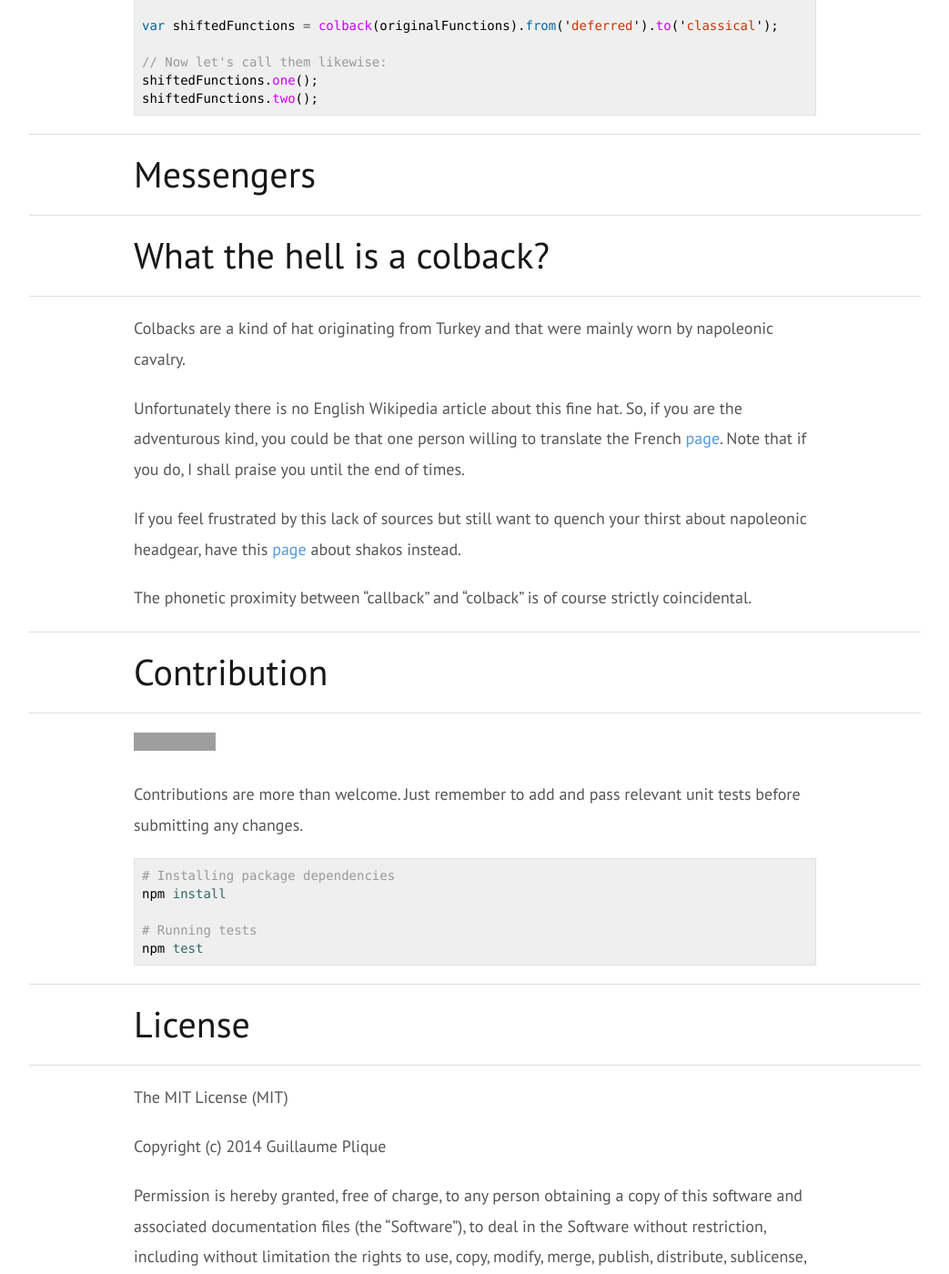
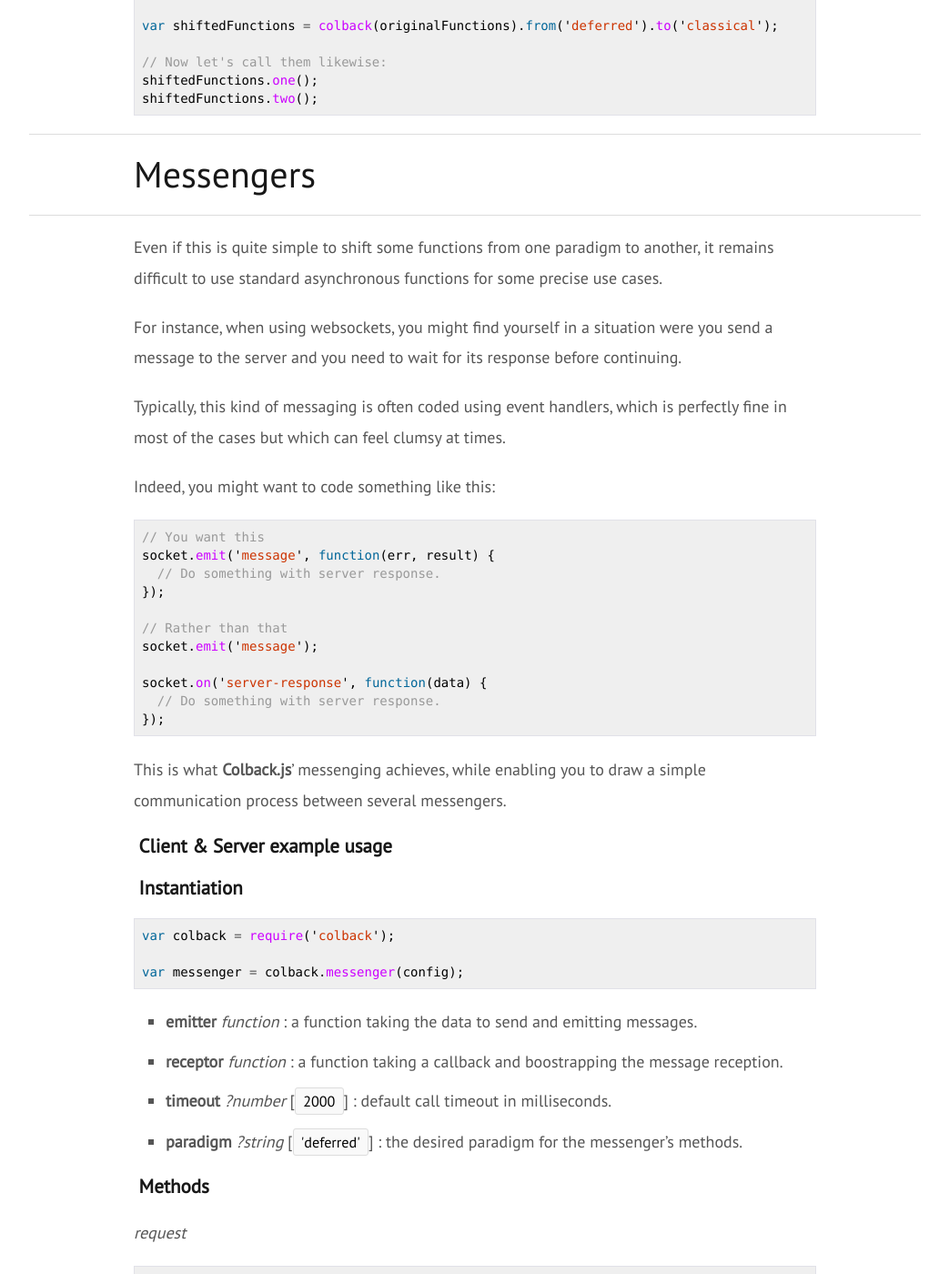
Before and after one commit to Yomguithereal/colback, a Jekyll site: the page built from index.md, in a window 1280 px wide and 1400 px high, scrolled down 6524 px. Shown: the whole window at 91% size, without its empty margins (118-1161 px from the left). Built offline with Jekyll 4.4.1, drawn with Linux system fonts in a browser that asks for light colours; Markdown is read by kramdown in place of the engine named in the settings; some of the changed text lies outside the part shown; grey boxes are pictures that could not be loaded.

Commit message:
Temp documentation

````diff
--- a/index.md
+++ b/index.md
@@ -71,10 +71,10 @@
 
 ---
 
-* [Asynchronous paradigms](#paradigms)
-* [Installation](#installation)
-* [Paradigm shifting](#shifting)
-* [Messengers](#messengers)
+* **[Asynchronous paradigms](#paradigms)**
+* **[Installation](#installation)**
+* **[Paradigm shifting](#shifting)**
+* **[Messengers](#messengers)**
 * [What the hell is a colback?](#explanation)
 * [Contribution](#contribution)
 * [License](#license)
@@ -304,6 +304,101 @@
 
 ---
 
+Even if this is quite simple to shift some functions from one paradigm to another, it remains difficult to use standard asynchronous functions for some precise use cases.
+
+For instance, when using websockets, you might find yourself in a situation were you send a message to the server and you need to wait for its response before continuing.
+
+Typically, this kind of messaging is often coded using event handlers, which is perfectly fine in most of the cases but which can feel clumsy at times.
+
+Indeed, you might want to code something like this:
+
+```js
+// You want this
+socket.emit('message', function(err, result) {
+  // Do something with server response.
+});
+
+// Rather than that
+socket.emit('message');
+
+socket.on('server-response', function(data) {
+  // Do something with server response.
+});
+```
+
+This is what **Colback.js**' messenging achieves, while enabling you to draw a simple communication process between several messengers.
+
+### Client & Server example usage
+
+### Instantiation
+
+```js
+var colback = require('colback');
+
+var messenger = colback.messenger(config);
+```
+
+* **emitter** *function* : a function taking the data to send and emitting messages.
+* **receptor** *function* : a function taking a callback and boostrapping the message reception.
+* **timeout** *?number* [`2000`] : default call timeout in milliseconds.
+* **paradigm** *?string* [`'deferred'`] : the desired paradigm for the messenger's methods.
+
+### Methods
+
+*request*
+
+```js
+// Sending a message to another messenger and waiting a response
+var promise = messenger.request(header, data, timeoutOverride);
+
+// Example
+messenger.request('users', {id: 23})
+  .then(function(user) {
+    // Do something with retrieved user.
+  });
+```
+
+*send*
+
+```js
+// Sending an unilateral message which does not need to be replied
+messenger.send(header, data);
+
+// Example
+messenger.send('message', {hello: 'world'});
+```
+
+*on*
+
+```js
+// Bind a listener on a precise kind of message
+messenger.on(header, callback);
+
+// Example
+messenger.on('users', function(data, reply) {
+
+  // Do something with data, then send response
+  reply({firstname: 'Joachim', lastname: 'Murat'});
+});
+```
+
+*off*
+
+```js
+// Unbind a listener
+messenger.on(header, callback);
+```
+
+*shoot*
+
+```js
+// Shoot the messenger and terminates its current call so
+// it won't be able to communicate again.
+messenger.shoot();
+```
+
+---
+
 <h2 id="explanation">What the hell is a colback?</h2>
 
 ---
````
